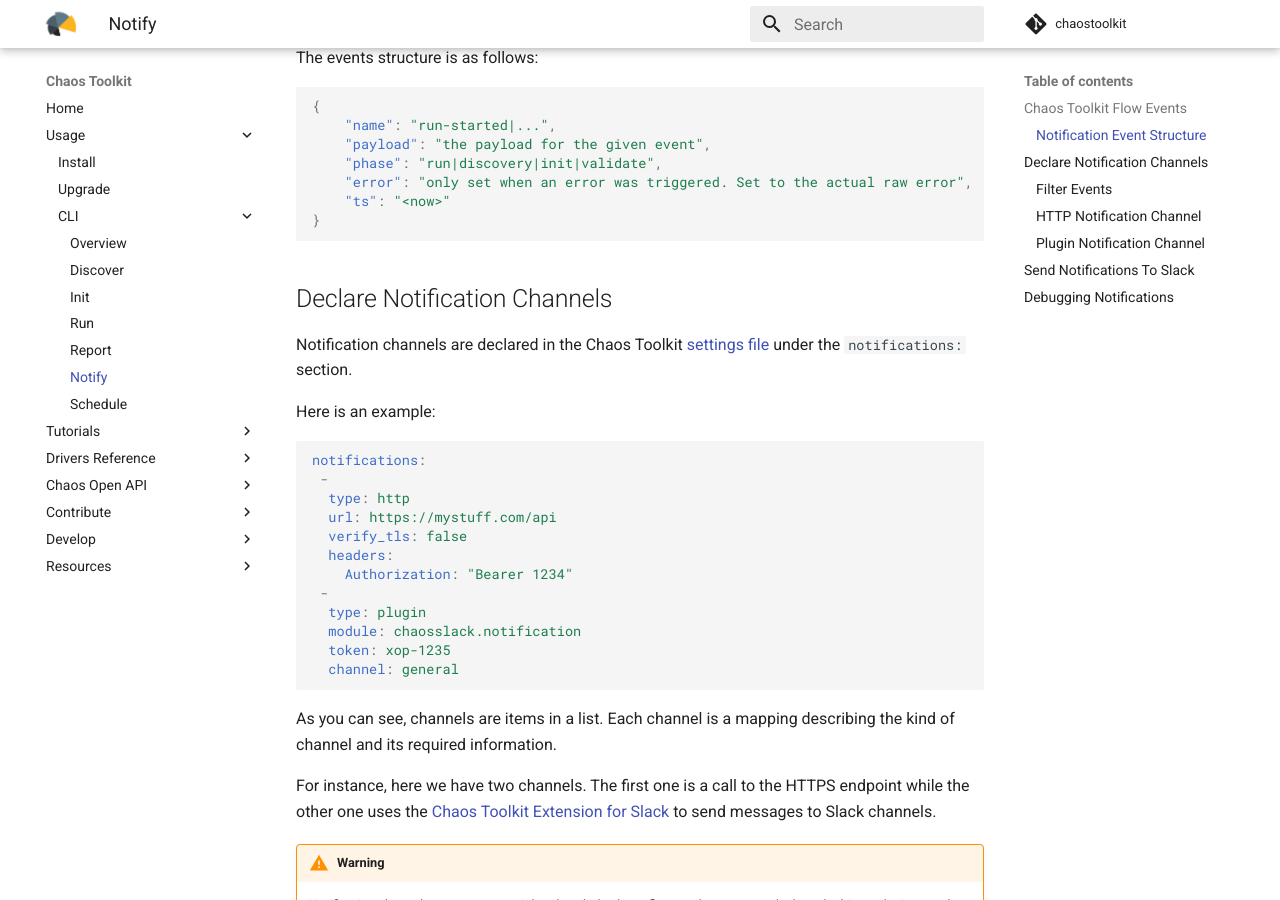
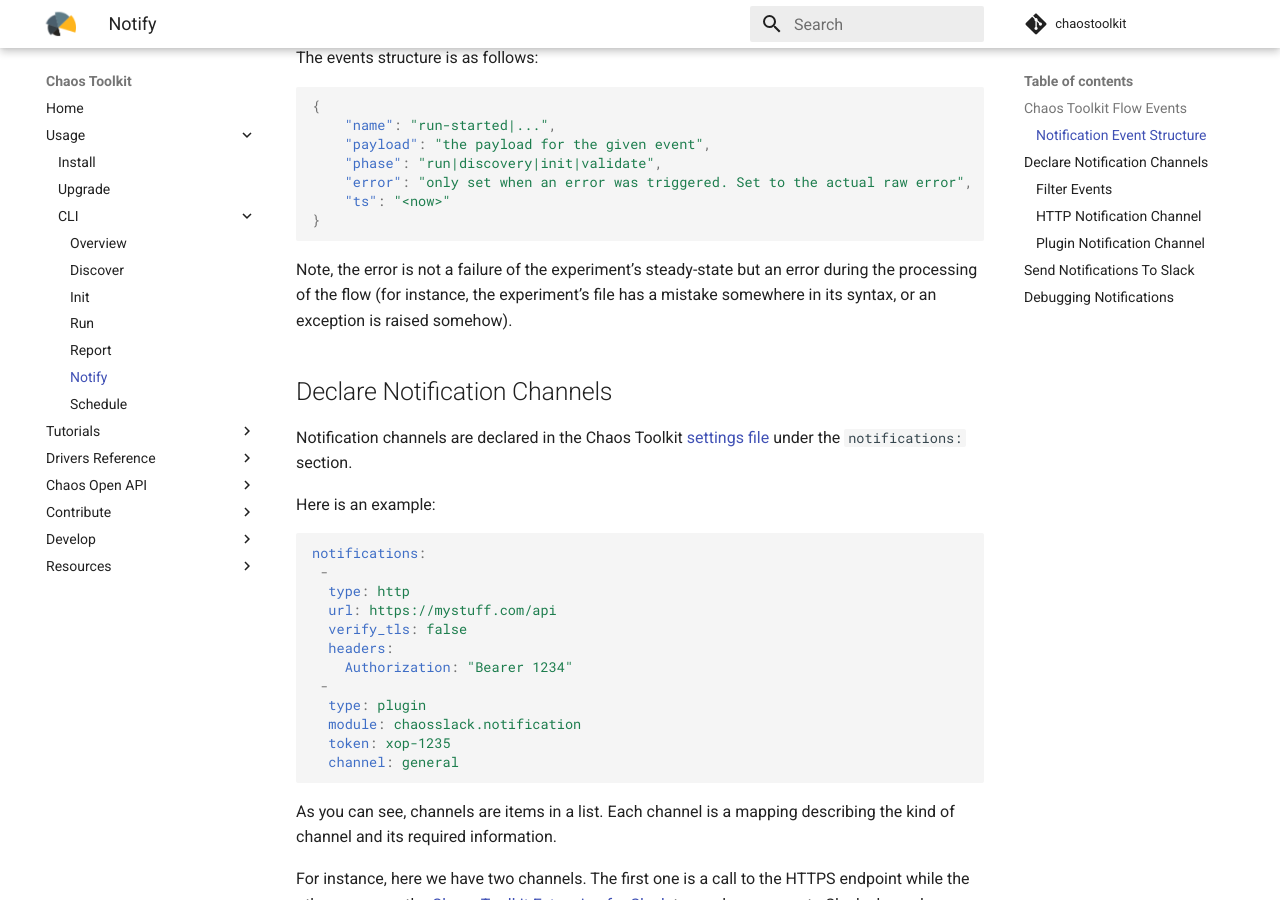
Before and after one commit to chaostoolkit/chaostoolkit-documentation, an MkDocs documentation site: the page built from sources/reference/usage/notification.md, in a window 1280 px wide and 900 px high, scrolled down 1417 px. Built offline with MkDocs 1.6.1 and Material for MkDocs 9.7.7, drawn with Linux system fonts in a browser that asks for light colours; comment, search, counter and statistics services are not loaded.

Commit message:
Clarify error field
Signed-off-by: Sylvain Hellegouarch <sh@defuze.org>

````diff
--- a/sources/reference/usage/notification.md
+++ b/sources/reference/usage/notification.md
@@ -59,6 +59,10 @@ The events structure is as follows:
     "ts": "<now>"
 }
 ```
+
+Note, the error is not a failure of the experiment's steady-state but an error
+during the processing of the flow (for instance, the experiment's file has
+a mistake somewhere in its syntax, or an exception is raised somehow).
 
 ## Declare Notification Channels
 
````
